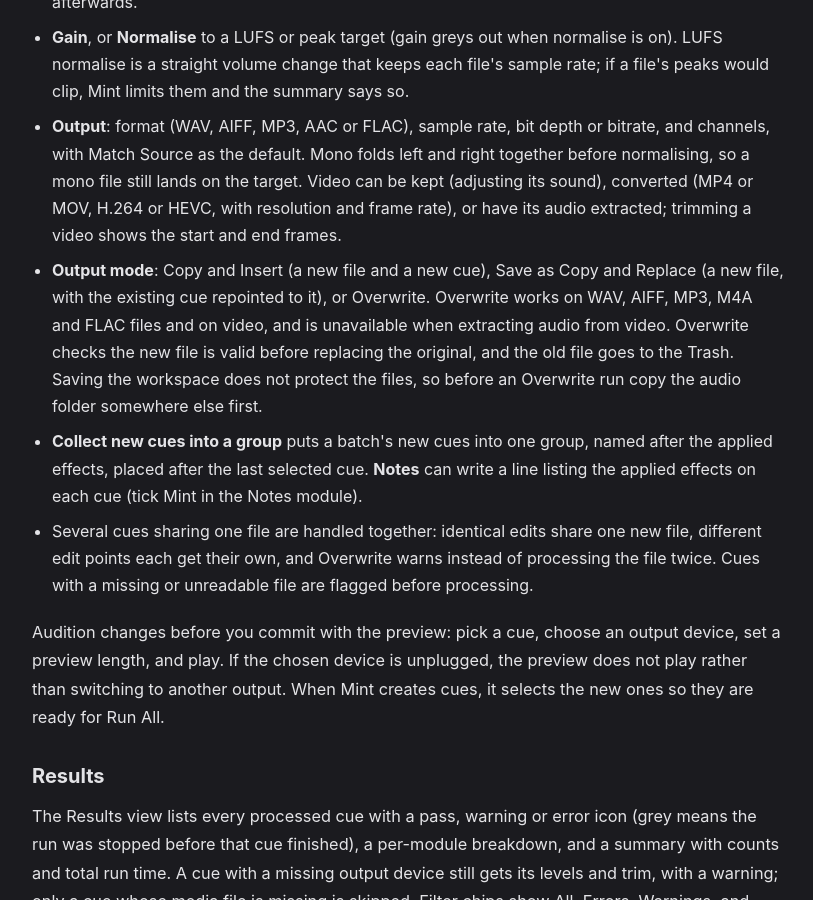
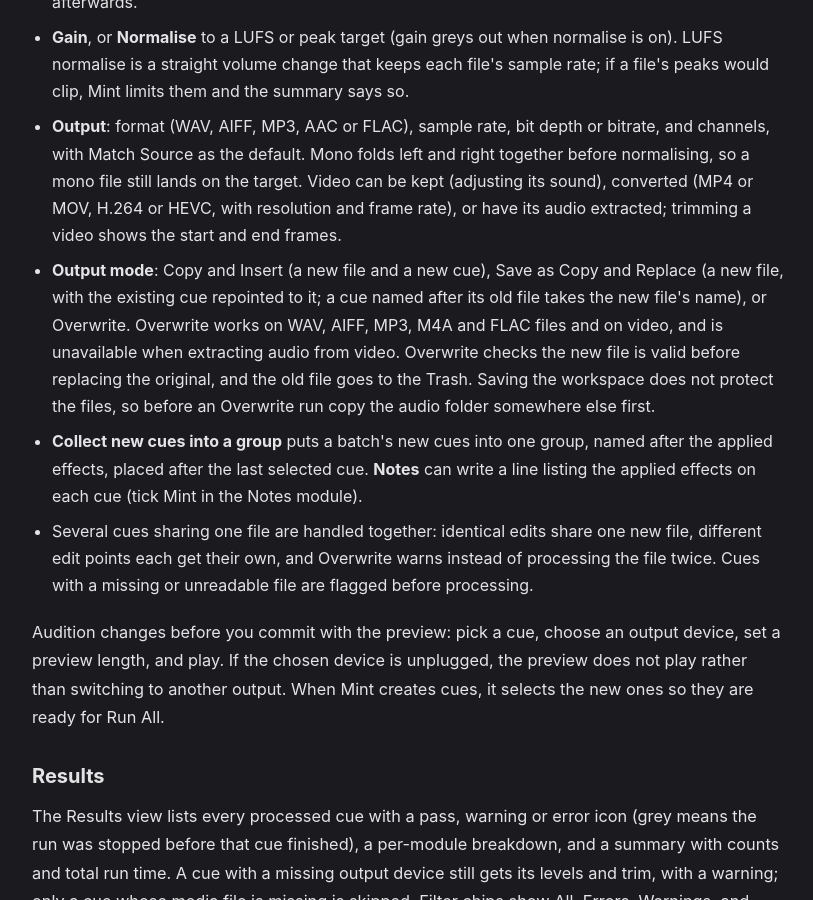
Before and after one commit to BSKapps/bskapps.github.io, a Jekyll site: the page built from articles/lab-assistant-guide/index.html, in a window 1280 px wide and 900 px high, scrolled down 6679 px. Shown: the whole window, without its empty margins (232-1045 px from the left). Built offline with Jekyll 4.4.1, drawn with Linux system fonts in a browser that asks for light colours.

Commit message:
Lab Assistant guide: Replace renames a cue that was named after its file

```diff
--- a/_data/guides/lab-assistant-guide.json
+++ b/_data/guides/lab-assistant-guide.json
@@ -244,7 +244,7 @@
             "**Trim and fade** per file, with a fade preview; an empty end keeps each file's full length. Trim can instead use **Each cue's QLab trim**, baking each cue's own start and end times into its file; cues without trim times stay full length, and in a replace or overwrite mode the cue's times are reset afterwards.",
             "**Gain**, or **Normalise** to a LUFS or peak target (gain greys out when normalise is on). LUFS normalise is a straight volume change that keeps each file's sample rate; if a file's peaks would clip, Mint limits them and the summary says so.",
             "**Output**: format (WAV, AIFF, MP3, AAC or FLAC), sample rate, bit depth or bitrate, and channels, with Match Source as the default. Mono folds left and right together before normalising, so a mono file still lands on the target. Video can be kept (adjusting its sound), converted (MP4 or MOV, H.264 or HEVC, with resolution and frame rate), or have its audio extracted; trimming a video shows the start and end frames.",
-            "**Output mode**: Copy and Insert (a new file and a new cue), Save as Copy and Replace (a new file, with the existing cue repointed to it), or Overwrite. Overwrite works on WAV, AIFF, MP3, M4A and FLAC files and on video, and is unavailable when extracting audio from video. Overwrite checks the new file is valid before replacing the original, and the old file goes to the Trash. Saving the workspace does not protect the files, so before an Overwrite run copy the audio folder somewhere else first.",
+            "**Output mode**: Copy and Insert (a new file and a new cue), Save as Copy and Replace (a new file, with the existing cue repointed to it; a cue named after its old file takes the new file's name), or Overwrite. Overwrite works on WAV, AIFF, MP3, M4A and FLAC files and on video, and is unavailable when extracting audio from video. Overwrite checks the new file is valid before replacing the original, and the old file goes to the Trash. Saving the workspace does not protect the files, so before an Overwrite run copy the audio folder somewhere else first.",
             "**Collect new cues into a group** puts a batch's new cues into one group, named after the applied effects, placed after the last selected cue. **Notes** can write a line listing the applied effects on each cue (tick Mint in the Notes module).",
             "Several cues sharing one file are handled together: identical edits share one new file, different edit points each get their own, and Overwrite warns instead of processing the file twice. Cues with a missing or unreadable file are flagged before processing."
           ]
```
